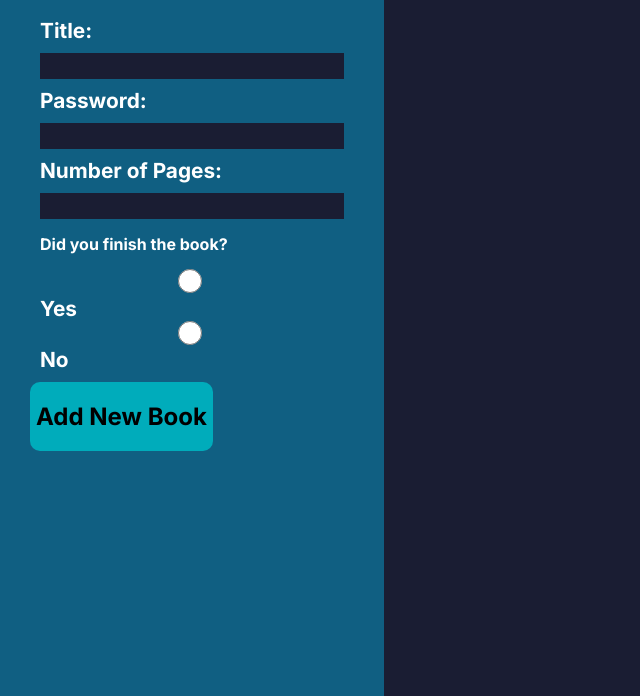
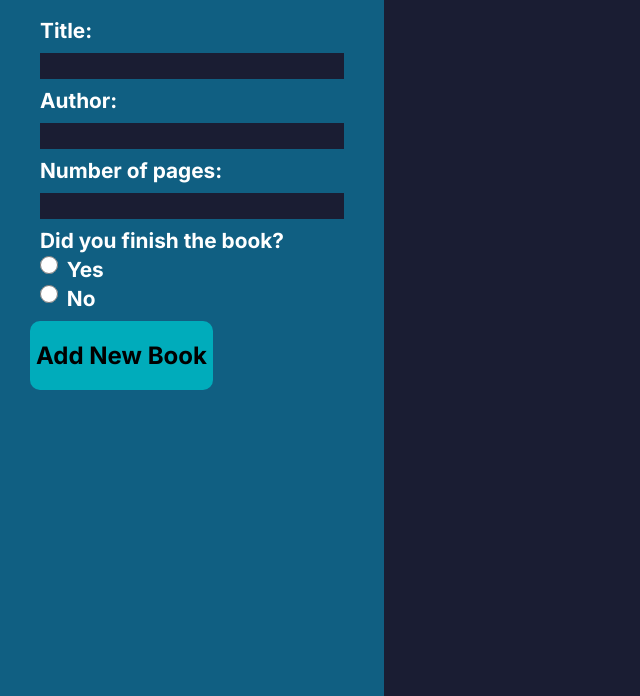
Before and after one commit to Gustav72/Libarary, a plain HTML site: page index.html in a window 1280 px wide. Shown: the part 164-860 px from the top of the page, without its empty margins (0-640 px from the left). Drawn offline with Linux system fonts and the light colour scheme.

Commit message:
Adjust styling

```diff
--- a/index.html
+++ b/index.html
@@ -20,15 +20,15 @@
                         <input id="title" type="text" name="title" required>
                     </div>
                     <div>
-                        <label for="author">Password: <span aria-label="required"></span></label>
+                        <label for="author">Author: <span aria-label="required"></span></label>
                         <input id="author" type="text" name="author" required>
                     </div>
                     <div>
-                        <label for="pages">Number of Pages: <span aria-label="required"></span></label>
+                        <label for="pages">Number of pages: <span aria-label="required"></span></label>
                         <input id="pages" type="number" name="pages" min="0" max="99999" required>
                     </div>
                     <div id="radio">
-                        <p>Did you finish the book?</p>
+                        <label>Did you finish the book?</label><br>
                         <input type="radio" id="yes" name="yes" value="yes">
                         <label for="yes">Yes</label><br>
                         <input type="radio" id="no" name="no" value="no">
--- a/style.css
+++ b/style.css
@@ -29,7 +29,7 @@ body {
     display: flex;
     font-size: 1.8rem;
     margin-top: 0px;
-    padding-top: 0pxs;
+    padding-top: 0px;
     gap: 10px;
 }
 
@@ -38,6 +38,10 @@ form > div {
     flex-direction: column;
     margin: 10px;
     gap: 10px;
+}
+
+#radio {
+    display: block;
 }
 
 label {
@@ -52,18 +56,20 @@ input {
     height: 1.5rem;
 }
 
-
-#radio {
-    display: block;
-}
-
-
 #logo {
     height: 80px;
     align-self: center;
 }
 
 
+#logo > p {
+    font-size: 1.2rem;
+}
+
+input[type="radio"] {
+    margin-right: 5px;
+    width: 18px;
+}
 
 button {
     background-color: var(--lightest);
```
